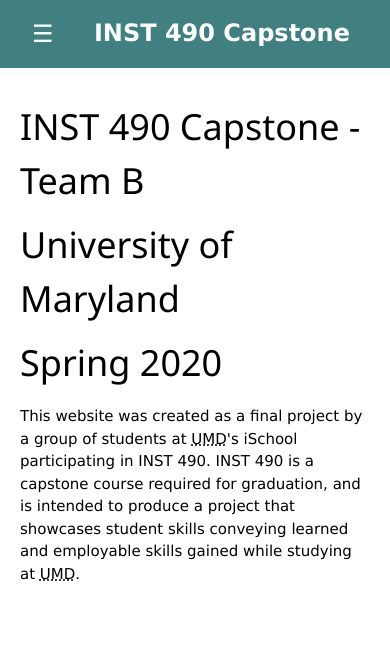
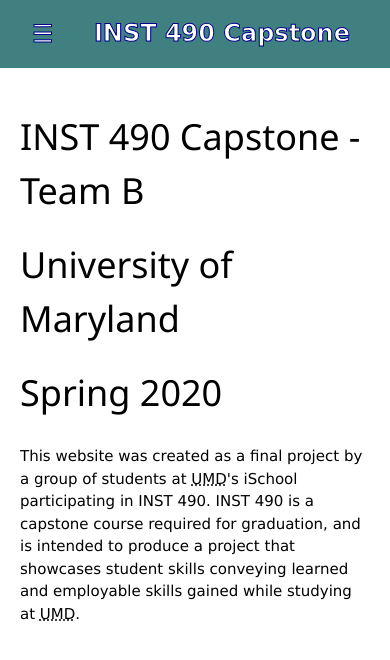
Before and after one commit to connormcdxc/Analytics-Dashboard, a plain HTML site: page public/about.html in a window 390 px wide. Drawn offline with nearby package versions, Linux system fonts and the light colour scheme.

Commit message:
Modified Text Outline

```diff
--- a/public/css/styles.css
+++ b/public/css/styles.css
@@ -6,9 +6,12 @@
   overflow: hidden;
 }
 
+
+
 body {
   background: white;
 }
+
 
 .w3-container img{
   padding-top: 15px;
@@ -60,7 +63,7 @@
 
 body.dark-mode {
   background: #353535;
-  color: white;
+  color: white
 }
 
 ::-webkit-scrollbar {
@@ -73,6 +76,14 @@
     font-weight: bold;
     color: white;
     background-color: #408080;
+    -webkit-text-stroke-color: darkblue;
+    -webkit-text-stroke-width: 1px;
+}
+
+.w3-bar-block a{
+  -webkit-text-stroke-color: darkblue;
+  -webkit-text-stroke-width: 1px;
+
 }
 
 #topBar {
@@ -81,8 +92,12 @@
   color: white;
   background-color: #408080;
   margin-bottom: 40px;
+  -webkit-text-stroke-color: darkblue;
+  -webkit-text-stroke-width: 1px;
 }
 
+
+/*Viewport formatting for tablets*/
 @media (max-width: 992px) {
   .w3-sidebar.w3-collapse {
     display: none;
@@ -94,6 +109,10 @@
     margin-left: 100px;
     margin-right: 100px;
     margin-top: 80px;
+    display: flex;
+    justify-content: center;
+    flex-direction: column;
+    column-count: 1;
   }
   .p_holder {
     display: flex;
@@ -105,6 +124,7 @@
   }
 }
 
+/*Phone formatting*/
 @media (max-width: 480px) {
   .w3-sidebar.w3-collapse {
     display: none;
@@ -116,6 +136,10 @@
     margin-left: 20px;
     margin-right: 20px;
     margin-top: 100px;
+    display: flex;
+    justify-content: center;
+    flex-direction: column;
+    column-count: 1;
   }
   .p_holder {
     display: flex;
@@ -127,6 +151,7 @@
   }
 }
 
+/*Desktop formatting*/
 @media (min-width: 992px) {
   .w3-sidebar.w3-collapse {
     display: none;
```
